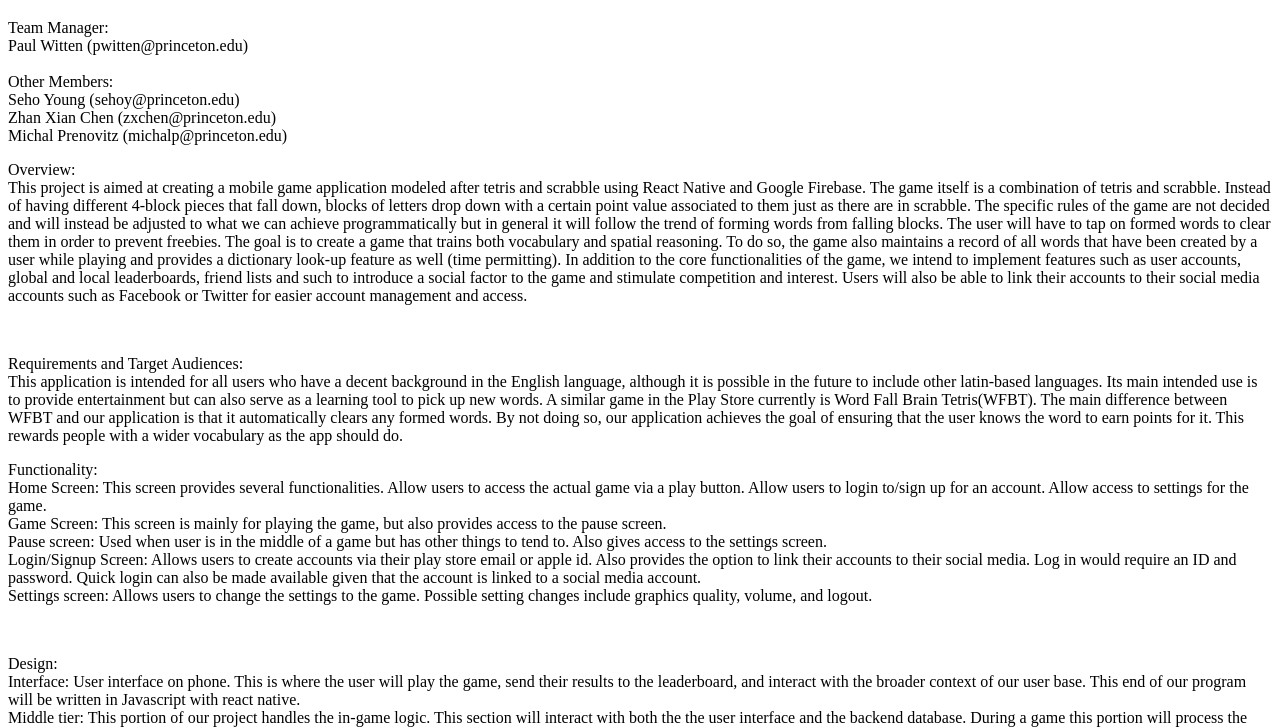
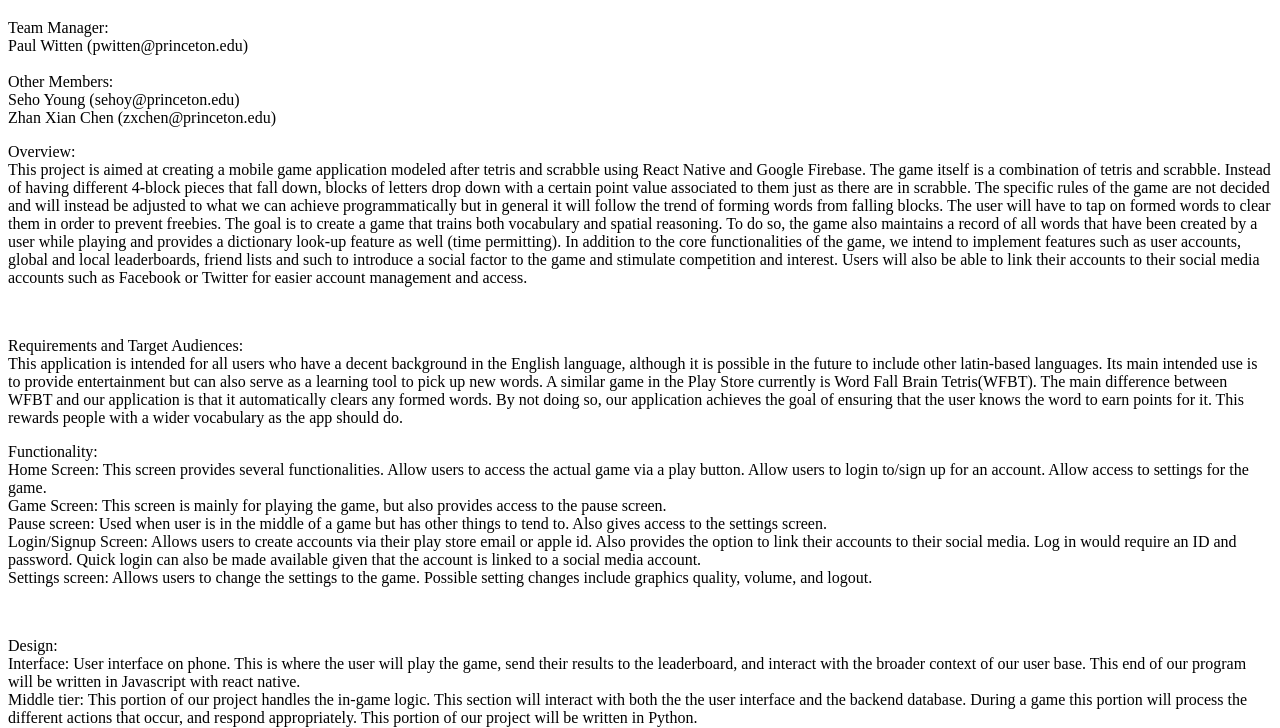
Before and after one commit to pwitten1/pwitten1.github.io, a plain HTML site: page tebblethegame.html in a window 1280 px wide. Shown: the part 61-789 px from the top of the page. Drawn offline with Linux system fonts and the light colour scheme.

Commit message:
Update tebblethegame.html

```diff
--- a/tebblethegame.html
+++ b/tebblethegame.html
@@ -12,8 +12,6 @@ Other Members:
 Seho Young (sehoy@princeton.edu)
 <br>
 Zhan Xian Chen (zxchen@princeton.edu)
-<br>
-Michal Prenovitz (michalp@princeton.edu)
 </p>
 
 
```
